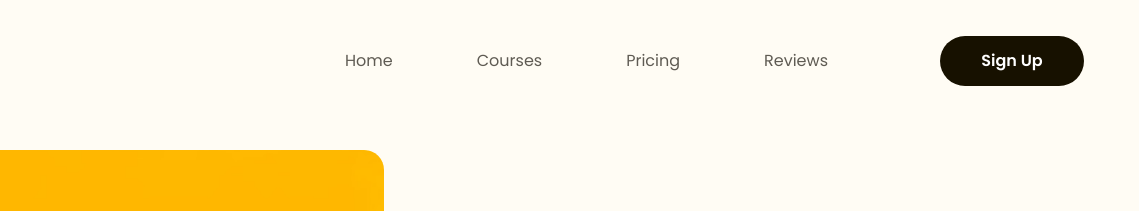
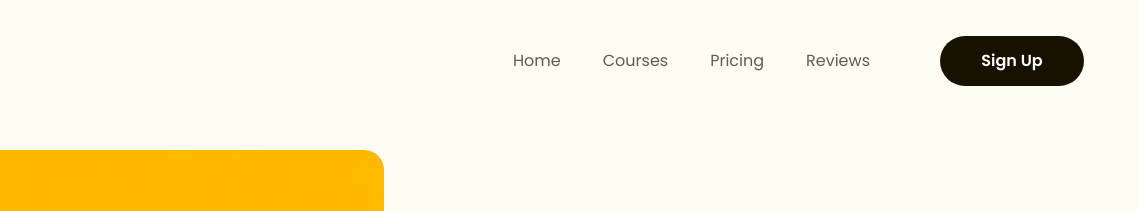
Before and after one commit to QUANGFUGU/project-02, a plain HTML site: page index.html in a window 1280 px wide. Shown: the top 211 px of the page, 141-1280 px from the left. Drawn offline with Linux system fonts and the light colour scheme.

Commit message:
fixed header

```diff
--- a/asset/css/style.css
+++ b/asset/css/style.css
@@ -101,6 +101,7 @@ a {
     /* font-weight: 600; */
 }
 
+
 .nav li:active a::after {
     content: "";
     position: absolute;
@@ -109,7 +110,6 @@ a {
     height: 2px;
     left: 21px;
     top: 28px;
-
     background: #171100;
     border-radius: 1px;
 }
--- a/index.html
+++ b/index.html
@@ -32,21 +32,17 @@
 
                     <nav class="nav">
                         <ul class="list">
-                            <li class="active">
+                            <li class="active-header">
                                 <a href="#!">Home</a>
-                                <a href="#!"></a>
                             </li>
                             <li>
                                 <a href="#!">Courses</a>
-                                <a href="#!"></a>
                             </li>
                             <li>
                                 <a href="#!">Pricing</a>
-                                <a href="#!"></a>
                             </li>
                             <li>
                                 <a href="#!">Reviews</a>
-                                <a href="#!"></a>
                             </li>
                         </ul>
                     </nav>
```
